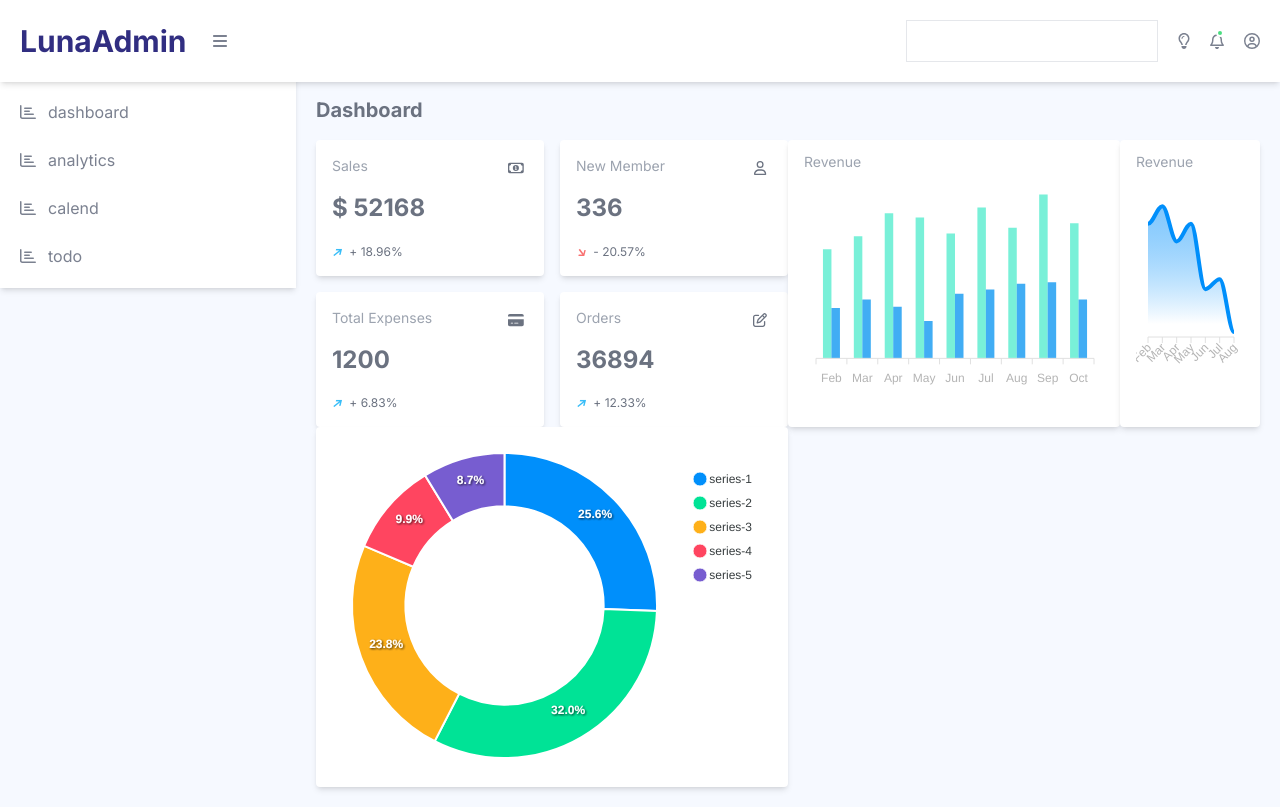
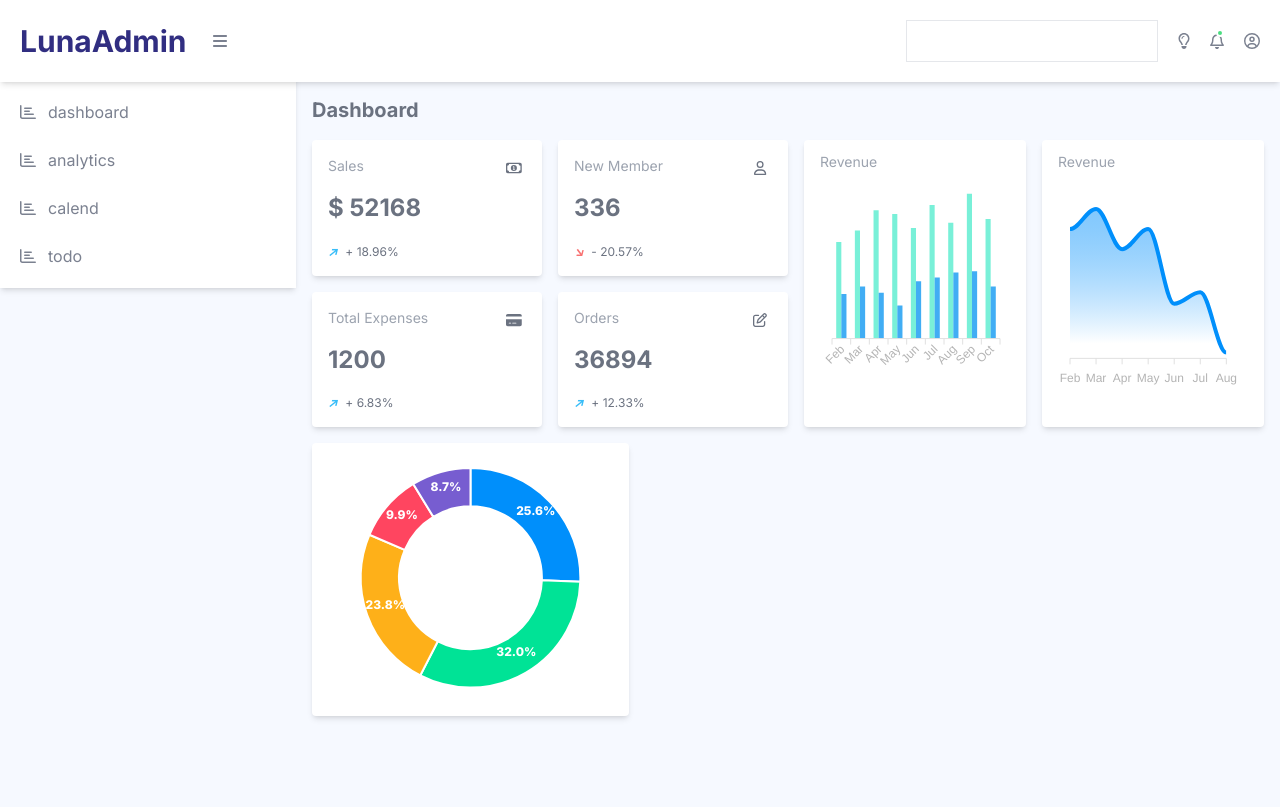
Before and after one commit to LunaGoodnight/next-dashboard, a Next.js app: page / in a window 1280 px wide. Built offline with nearby package versions, Linux system fonts and the light colour scheme.

Commit message:
add donut chart

```diff
--- a/app/DashboardChartSection.tsx
+++ b/app/DashboardChartSection.tsx
@@ -9,12 +9,13 @@ export const DashboardChartSection = () => {
   return (
     <div className="flex w-full flex-wrap">
       <NumberDataSection />
-      <div className="w-2/4 flex justify-between">
+      <div className="grid gap-4 grid-cols-2 w-2/4 pl-4">
         <RevenueBarChart />
         <AreaChart />
       </div>
-
-      <VisitedDonut />
+      <div className="pt-4 w-full">
+        <VisitedDonut />
+      </div>
     </div>
   );
 };
--- a/app/VisitedDonut.tsx
+++ b/app/VisitedDonut.tsx
@@ -6,23 +6,22 @@ const options: ApexOptions = {
   chart: {
     type: "donut",
   },
-  responsive: [
-    {
-      breakpoint: 480,
-      options: {
-        chart: {
-          width: 200,
-        },
-        legend: {
-          position: "bottom",
-        },
-      },
+  legend: {
+    show: false,
+  },
+  dataLabels: {
+    style: {
+      fontFamily: "inherit",
+      fontWeight: 800,
     },
-  ],
+    dropShadow: {
+      enabled: false,
+    },
+  },
 };
 export const VisitedDonut = () => {
   return (
-    <div className="bg-white p-4 rounded text-left shadow-md relative w-2/4">
+    <div className="bg-white p-4 rounded text-left shadow-md relative w-2/6">
       <Chart type="donut" options={options} series={series} />
     </div>
   );
--- a/app/page.tsx
+++ b/app/page.tsx
@@ -2,7 +2,7 @@ import { DashboardChartSection } from "@/app/DashboardChartSection";
 
 export default function Home() {
   return (
-    <main className="min-h-full text-gray-500 pt-24 p-5 text-left w-full">
+    <main className="min-h-full text-gray-500 pt-24 p-4 text-left w-full">
       <h3 className="dashboard font-bold text-xl pb-4">Dashboard</h3>
       <DashboardChartSection />
     </main>
```
